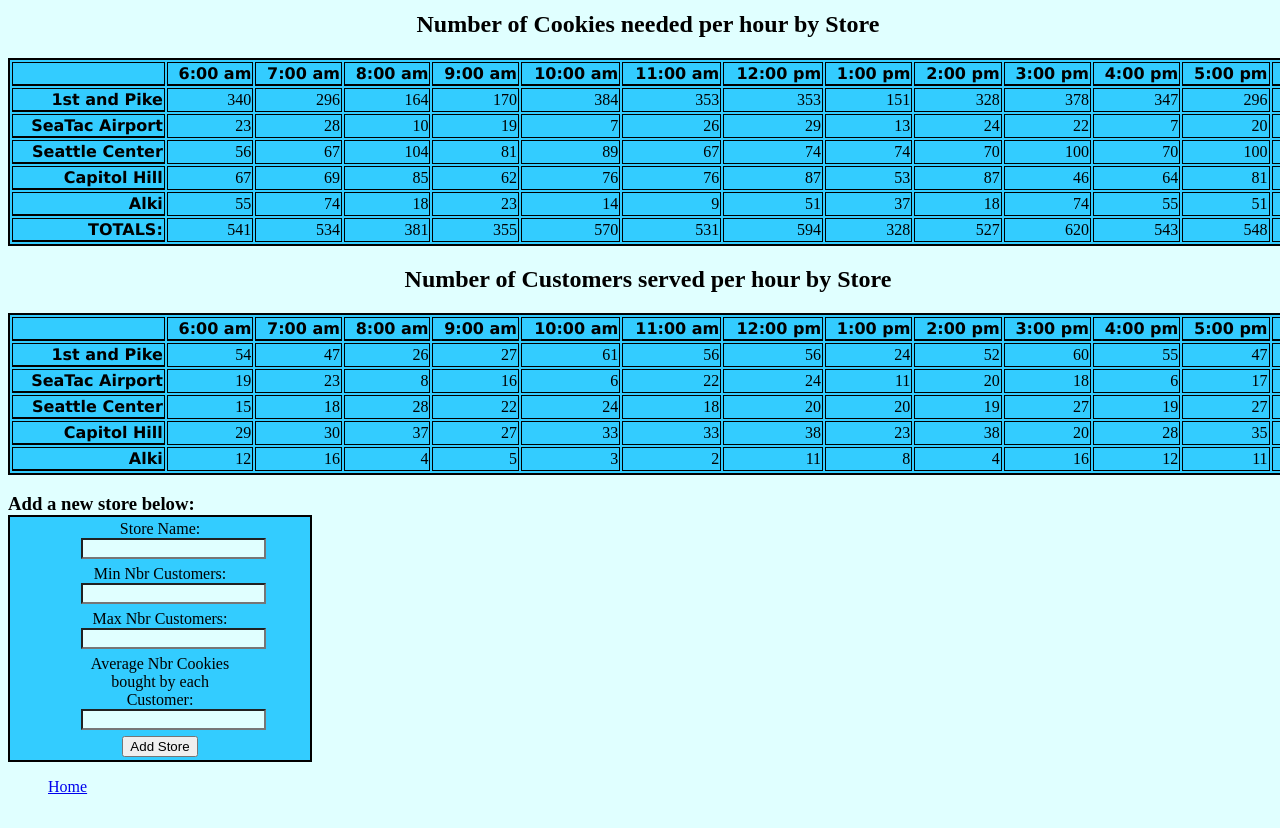
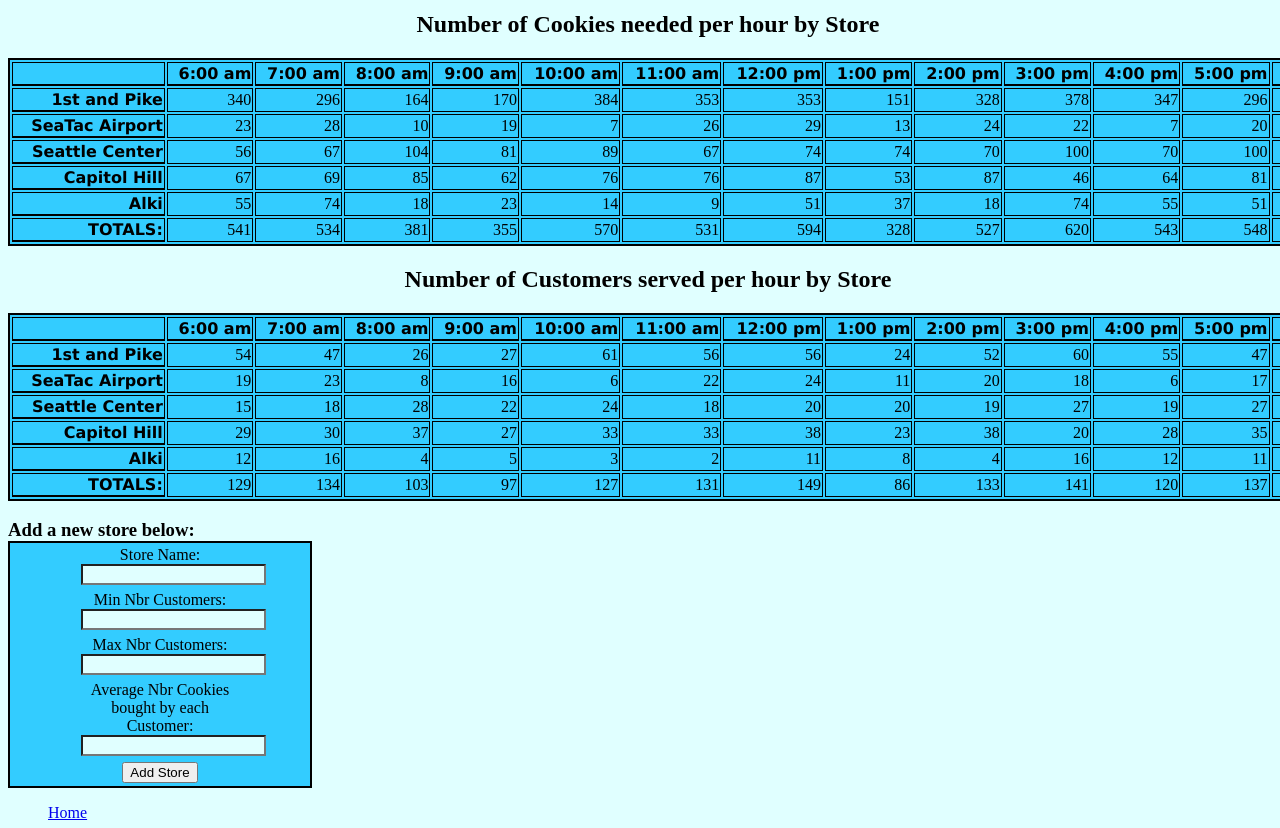
Before and after one commit to JPGothro/cookie-stand, a plain HTML site: page sales.html in a window 1280 px wide. Shown: the part 114-942 px from the top of the page. Drawn offline with Linux system fonts and the light colour scheme.

Commit message:
upload further revisions

```diff
--- a/cookiesales.js
+++ b/cookiesales.js
@@ -12,6 +12,7 @@ function Store (name, min, max, avg) {
   this.hourlyCookies = [];
   this.tableRow;
   this.hourlyCustomers = [];
+  this.totalCustForStore = 0;
 }
 
 // creating object functions and putting them on the prototype
@@ -72,17 +73,17 @@ Store.prototype.createCustTableData = function () {
   rowName.textContent = this.storeName;
   bodyRow.appendChild(rowName);
 
-  var totalCustForStore = 0;
+  this.totalCustForStore = 0;
   for (var j = 0; j < this.hourlyCustomers.length; j++) {
     var elem = document.createElement('td');
     elem.textContent = this.hourlyCustomers[j];
     bodyRow.appendChild(elem);
-    totalCustForStore += this.hourlyCustomers[j];
+    this.totalCustForStore += this.hourlyCustomers[j];
   }
 
   // now put the total for the store into the row
   var td = document.createElement('td');
-  td.textContent = totalCustForStore;
+  td.textContent = this.totalCustForStore;
   bodyRow.appendChild(td);
 
   return bodyRow;
@@ -90,6 +91,15 @@ Store.prototype.createCustTableData = function () {
 // ------------- THAT IS ALL THE STORE OBJECT STUFF
 
 // ------------- Now a couple general functions
+function clearFooterData() {
+  // clear footer totals...
+  for (var t = 0; t < footTotals.length; t++) {
+    footTotals[t] = 0;
+  }
+
+  // clear the footer grand total, too.
+  footGrandTotal = 0;
+}
 
 function populateTables() {
   // clear any totals to be used
@@ -99,13 +109,7 @@ function populateTables() {
     allStores[s].hourlyCustomers = [];
   }
 
-  // clear footer totals...
-  for (var t = 0; t < footTotals.length; t++) {
-    footTotals[t] = 0;
-  }
-
-  // clear the footer grand total, too.
-  footGrandTotal = 0;
+  clearFooterData();
 
   // create the table to hold the store cookie data
   var salesTable = document.createElement('table');
@@ -118,7 +122,7 @@ function populateTables() {
     // put row of data into body
     salesBody.appendChild(allStores[m].tableRow);
 
-    // while we are looping through the stores, generate TOTALS
+    // while we are looping through the stores, generate hourly TOTALS
     for (var c = 0; c < allStores[m].hourlyCookies.length; c++){
       footTotals[c] += allStores[m].hourlyCookies[c];
     }
@@ -140,12 +144,24 @@ function populateTables() {
   var custTable = document.createElement('table');
   createHdr(custTable);
 
+  clearFooterData();
+
   var custBody  = document.createElement('tbody');
   for (var i = 0; i < allStores.length; i++) {
     custBody.appendChild(allStores[i].createCustTableData());
+    //
+    // while we are looping through the stores, generate hourly TOTALS
+    for (var d = 0; d < allStores[i].hourlyCustomers.length; d++) {
+      footTotals[d] += allStores[i].hourlyCustomers[d];
+    }
+    footGrandTotal += allStores[i].totalCustForStore;
   };
 
   custTable.appendChild(custBody);
+
+  // add the footer
+  createFtr(custTable);
+
   var storeCustData = document.getElementById('store_cust_data');
 
   storeCustData.appendChild(custTable);
--- a/master.css
+++ b/master.css
@@ -61,6 +61,13 @@ p {
   background-color: #33ccff;
 }
 
+#form_box {
+  width: 100%;
+}
+
+/*#form_box > * {
+  outline: 1px solid blue;
+}*/
 
 table {
   border: 2px solid black;
@@ -98,6 +105,8 @@ td {
 }
 
 h3 {
+  text-align: left;
+  width: 350px;
   margin-bottom: 0;
 }
 
@@ -108,12 +117,19 @@ form {
   width: 300px;
   background-color: #33ccff;
   align-items: stretch;
+  display: inline-block;
 }
 
 form p {
   color: black;
 }
 
+/*fieldset {
+  display: none;
+  border-style: hidden;
+  margin: 2px;
+}*/
+
 input {
   align-items: flex-end;
   background-color: #e0ffff;
--- a/sales.html
+++ b/sales.html
@@ -16,6 +16,7 @@
     <main id="store_cust_data">
     </main>
 
+    <div id="form_box">
       <h3>Add a new store below:</h3>
       <form id="add_store_form">
 
@@ -34,6 +35,25 @@
         <p><button type="submit" name="add_store">Add Store</button>
       </form>
 
+      <!-- <form id="another_form">
+        <fieldset>
+          <legend>Add a Store</legend>
+          <label for="new_store_name">Store Name: </label>
+          <input type="text" name="new_store_name">
+
+          <label for="new_min_cust">Min Nbr Customers: </label>
+          <input type="text" name="new_min_cust">
+
+          <label for="new_max_cust">Max Nbr Customers: </label>
+          <input type="text" name="new_max_cust">
+
+          <label for="new_avg_cookies">Average Nbr Cookies bought by each Customer: </label>
+          <input type="text" name="new_avg_cookies">
+
+          <button type="submit" name="new_store">Add New Store</button>
+        </fieldset>
+      </form> -->
+    </div>
     <nav>
       <ul>
         <li class="nav_item"><a href="index.html">Home</a></li>
```
Lines whose indentation alone changed are shown as unchanged.
